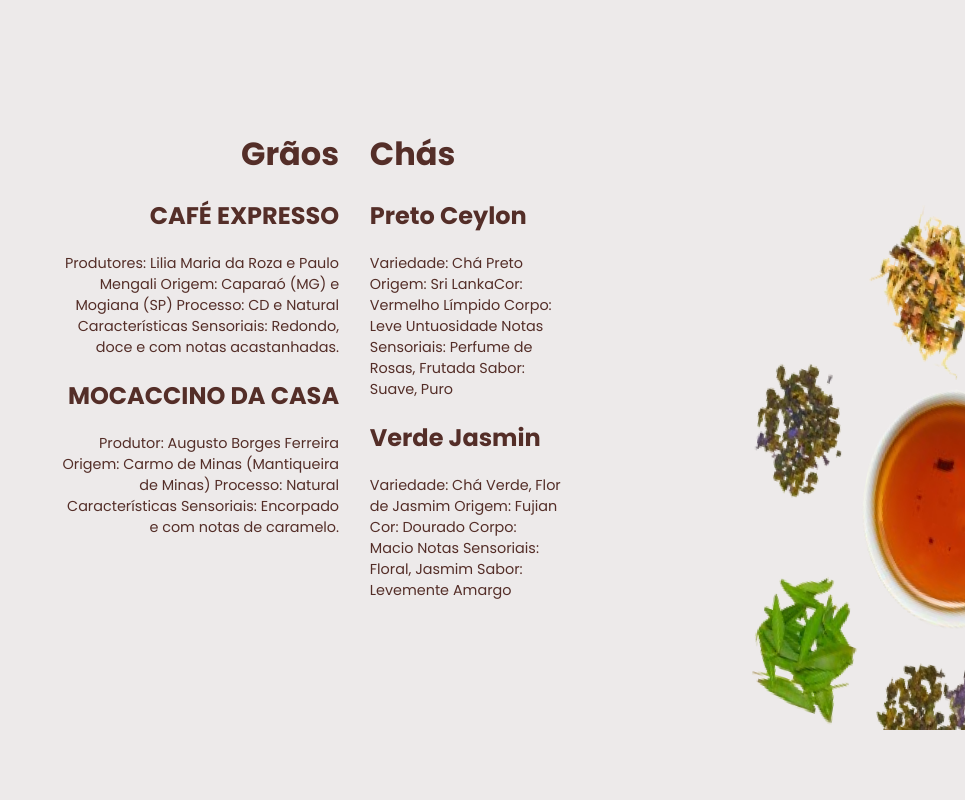
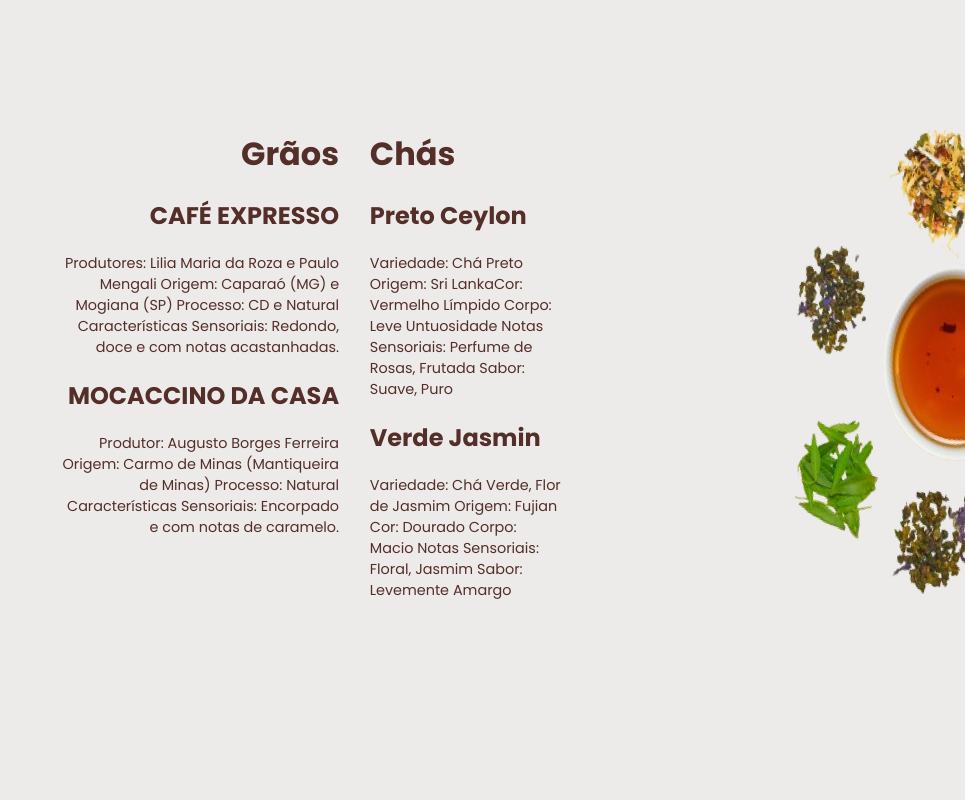
Before and after one commit to pamyszz/coffee_station-, a plain HTML site: page sobre.html in a window 1280 px wide. Shown: the part 820-1620 px from the top of the page, without its empty margins (315-1280 px from the left). Drawn offline with Linux system fonts and the light colour scheme.

Commit message:
ajuste na pag sobre

```diff
--- a/css/beatriz.css
+++ b/css/beatriz.css
@@ -26,7 +26,7 @@
 .sobre_part1{
     height: 85vh;
     display: flex;
-    align-items: flex-end;
+    align-items: center;;
     background-image:url(/img/zyro-image1.png);
     background-repeat:no-repeat;
     background-size: 25vw 100vh;
@@ -61,8 +61,8 @@
     background-image: url(/img/xicara-de-cha-placer-de-cha-de-frutas-secas-removebg-preview-1.png);
     background-repeat: no-repeat;
     background-position: right;
-    background-size: 25vw 115vh;
-    background-position-y: top;
+    background-size: 20vw 125%;
+    background-position-y: center;
 }
 .sobre_texts2{
     width: 60%;
```
